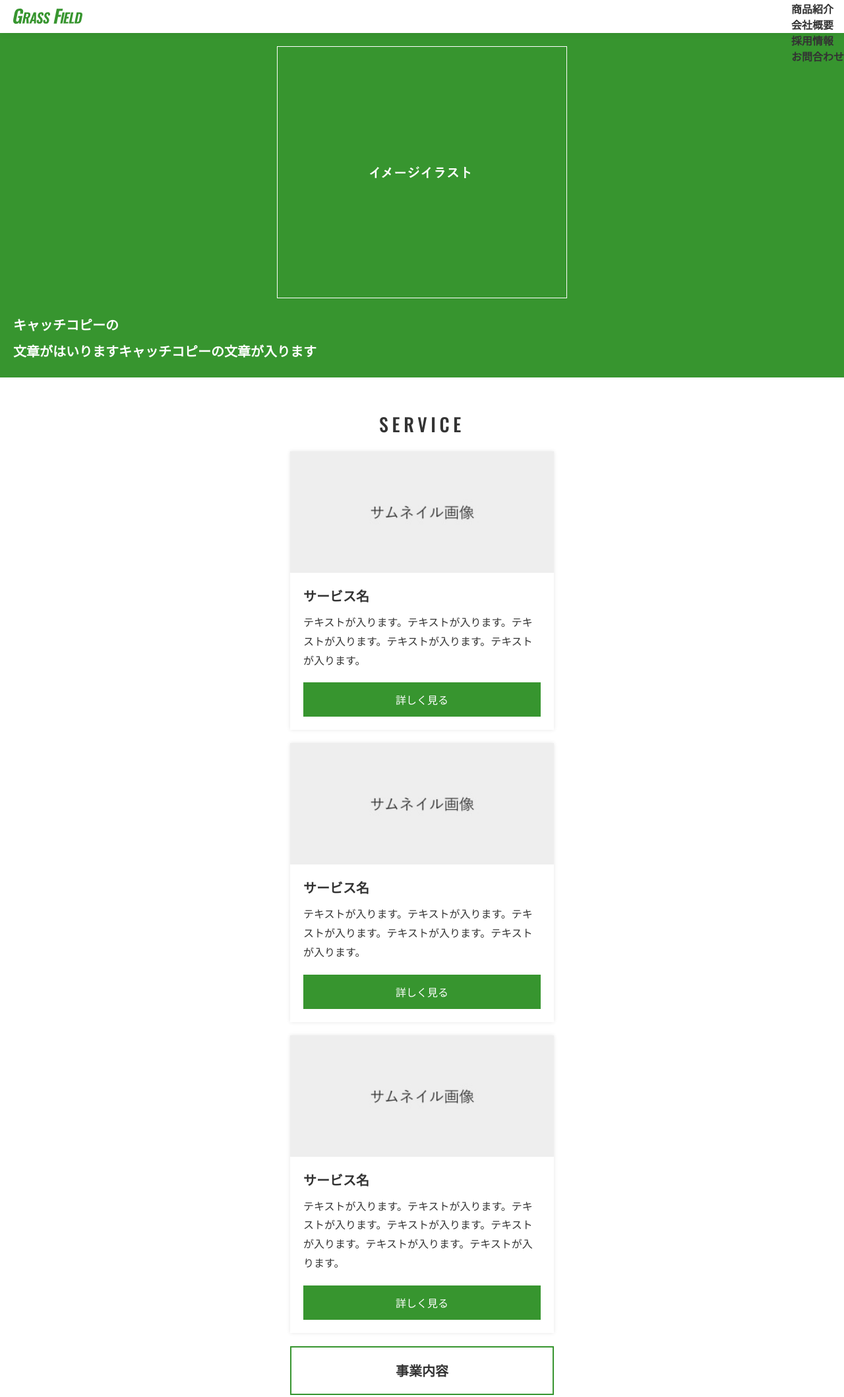
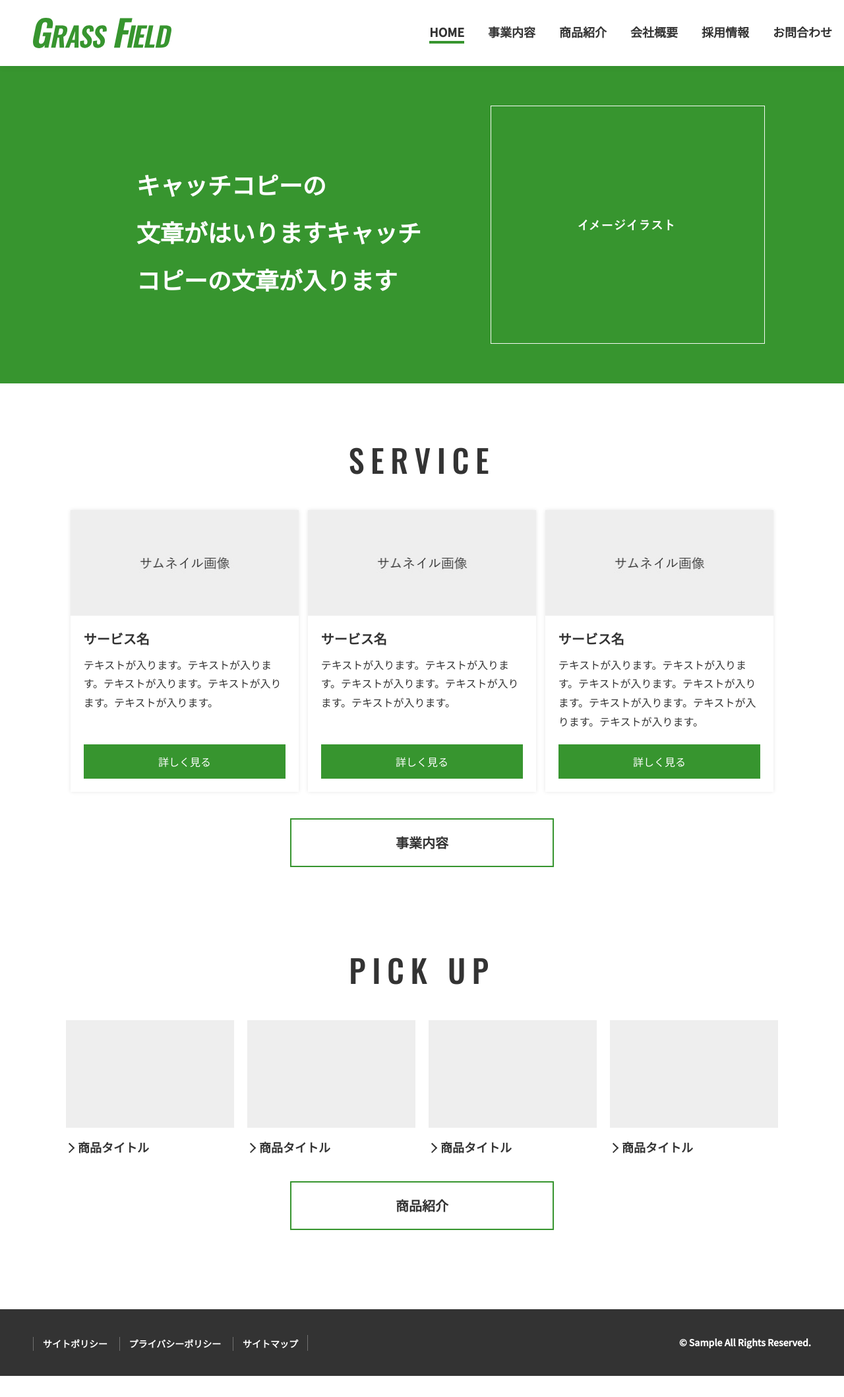
Before and after one commit to eddie-eights/sample_hp, a plain HTML site: page index.html in a window 1280 px wide. Shown: the top 2117 px of the page at 66% size. After the commit the page ends 2085 px from the top, so only its background shows below. Drawn offline with nearby package versions, Linux system fonts and the light colour scheme.

Commit message:
fix/ fix styles

```diff
--- a/css/common.css
+++ b/css/common.css
@@ -209,6 +209,11 @@ a:hover {
 /* PC画面幅 */
 @media screen and (min-width: 992px), print {
 	.header {
+		height: 100px;
+	}
+	.header__logo {
+		width: 210px;
+		margin-left: 50px;
 	}
 }
 
@@ -320,6 +325,25 @@ a:hover {
 /* PC画面幅 */
 @media screen and (min-width: 992px), print {
 	.gnav {
+		display: block;
+		position: static;
+		width: auto;
+		height: auto;
+	}
+	.gnav__list {
+		display: flex;
+	}
+	.gnav__link {
+		display: block;
+		padding: 1em;
+		font-size: 18px;
+	}
+	.gnav__link._current::after {
+		content: "";
+		display: block;
+		width: 100%;
+		height: 4px;
+		background: #37952f;
 	}
 }
 
@@ -333,6 +357,7 @@ a:hover {
 /* PC画面幅 */
 @media screen and (min-width: 992px), print {
 	.mainContents {
+		margin-top: 100px;
 	}
 }
 /*----------------------------------------
@@ -361,8 +386,28 @@ a:hover {
 	text-align: center;
 }
 
-/* PC画面幅 */
-@media screen and (min-width: 992px), print {
+/* タブレット画面幅 */
+@media screen and (min-width: 768px), print {
+	.footer {
+		display: flex;
+		justify-content: space-between;
+		align-items: center;
+		padding: 0 50px;
+	}
+	.footer__menu {
+		border-right: 1px solid #707070;
+	}
+	.footer__menu > li {
+		display: inline-block;
+		border-left: 1px solid #707070;
+		border-bottom: 0;
+	}
+	.footer__menu a {
+		padding: 0 1em;
+	}
+	.footer__menu a:hover {
+		text-decoration: underline;
+	}
 }
 
 /*----------------------------------------
@@ -386,6 +431,8 @@ a:hover {
 /* タブレット画面幅 */
 @media screen and (min-width: 768px), print {
 	.section {
+		padding-top: 80px;
+		padding-bottom: 80px;
 	}
 }
 /*----------------------------------------
@@ -403,6 +450,10 @@ a:hover {
 
 /* タブレット画面幅 */
 @media screen and (min-width: 768px), print {
+	.headingL {
+		margin-bottom: 40px;
+		font-size: 48px;
+	}
 }
 /*----------------------------------------
 	button
@@ -445,6 +496,7 @@ a:hover {
 }
 /* タブレット画面幅 */
 @media screen and (min-width: 768px), print {
-	.conterButton {
+	.centerButton {
+		margin: 40px auto;
 	}
 }
--- a/css/top.css
+++ b/css/top.css
@@ -27,6 +27,27 @@
 
 /* タブレット画面幅 */
 @media screen and (min-width: 768px), print {
+	.mainVisual {
+		padding: 40px 0;
+	}
+	.mainVisual__inner {
+		max-width: 1080px;
+		margin: auto;
+		flex-direction: row;
+		justify-content: space-between;
+		align-items: center;
+	}
+	.mainVisual__catch {
+		display: flex;
+		justify-content: center;
+		padding: 0 calc((90 / 1080) * 100%);
+		font-size: 36px;
+		font-size: min(3.33vw, 36px);
+	}
+	.mainVisual__image {
+		flex-shrink: 0;
+		width: 40%;
+	}
 }
 
 /* serviceList
@@ -61,38 +82,49 @@
 }
 
 /* タブレット画面幅 */
-@media screen and (min-width:768px), print {
-
+@media screen and (min-width: 768px), print {
+	.serviceList {
+		flex-direction: row;
+		justify-content: space-between;
+	}
+	.serviceList__item {
+		display: flex;
+		flex-direction: column;
+		width: calc((100% - 40px) / 3);
+	}
+	.serviceList__btn {
+		margin-top: auto;
+	}
 }
 
 /* pickupList
 ----------------------------------------*/
-.pickupList{
+.pickupList {
 	display: flex;
 	flex-wrap: wrap;
 	justify-content: space-between;
 	margin-top: -20px;
 }
-.pickupList__item{
-  width: calc((100% - 15px) /2);
+.pickupList__item {
+	width: calc((100% - 15px) / 2);
 	margin-top: 20px;
 }
-.pickupList__item a{
+.pickupList__item a {
 	color: inherit;
 	font-weight: bold;
 	text-decoration: none;
 }
-.pickupList__thumb{
+.pickupList__thumb {
 	width: 100%;
 }
-.pickupList__title{
+.pickupList__title {
 	position: relative;
 	margin-top: 1em;
 	padding-left: 1em;
 	font-size: 14px;
 	line-height: 1.3em;
 }
-.pickupList__title::before{
+.pickupList__title::before {
 	position: absolute;
 	left: 0;
 	top: 0.4em;
@@ -100,17 +132,42 @@
 	display: block;
 	width: 0.6em;
 	height: 0.6em;
-  border-top:2px solid;
-  border-right:2px solid;
+	border-top: 2px solid;
+	border-right: 2px solid;
 	transform: rotate(45deg);
 }
 
 /* タブレット画面幅 */
-@media screen and (min-width:768px), print {
-
+@media screen and (min-width: 768px), print {
+	.pickupList__item {
+		width: calc((100% - 40px) / 3);
+	}
+	.pickupList::after {
+		content: "";
+		display: block;
+		width: calc((100% - 40px) / 3);
+	}
+	.pickupList__title {
+		font-size: 18px;
+		transition: all 0.3s;
+	}
+	.pickupList__item a:hover .pickupList__title {
+		color: #37952f;
+	}
 }
 
 /* PC画面幅 */
-@media screen and (min-width:992px), print {
-
+@media screen and (min-width: 992px), print {
+	.pickupList__item {
+		width: calc((100% - 60px) / 4);
 	}
+  .pickupList::after,
+  .pickupList::before {
+    content: "";
+    display: block;
+		width: calc((100% - 60px) / 4);
+  }
+  .pickupList::before {
+    order: 1;
+  }
+}
--- a/index.html
+++ b/index.html
@@ -1,36 +1,60 @@
 <!DOCTYPE html>
 <html lang="ja">
 	<head>
-  <meta charset="UTF-8">
-  <meta http-equiv="X-UA-Compatible" content="IE=edge">
-  <meta name="viewport" content="width=device-width, initial-scale=1.0">
+		<meta charset="UTF-8" />
+		<meta http-equiv="X-UA-Compatible" content="IE=edge" />
+		<meta name="viewport" content="width=device-width, initial-scale=1.0" />
 		<title>Grass Field | HOME</title>
-  <meta name="description" content="株式会社Grass Fieldの公式Wウェブサイトです。">
-  <link rel="stylesheet" href="css/common.css">
-  <link rel="stylesheet" href="css/top.css">
-  <link rel="preconnect" href="https://fonts.gstatic.com">
-  <link href="https://fonts.googleapis.com/css2?family=Noto+Sans+JP:wght@400;500&family=Oswald:wght@500&display=swap" rel="stylesheet">
+		<meta
+			name="description"
+			content="株式会社Grass Fieldの公式Wウェブサイトです。" />
+		<link rel="stylesheet" href="css/common.css" />
+		<link rel="stylesheet" href="css/top.css" />
+		<link rel="preconnect" href="https://fonts.gstatic.com" />
+		<link
+			href="https://fonts.googleapis.com/css2?family=Noto+Sans+JP:wght@400;500&family=Oswald:wght@500&display=swap"
+			rel="stylesheet" />
 	</head>
 	<body>
 		<header class="header">
-    <h1 class="header__logo"><a href="/"><img src="img/logo.svg" alt="株式会社Grass Field"></a></h1>
-    <button id="js-btnHamburger" class="hamburger "><span class="hamburger__line"></span></button>
-    <nav class="gnav">
+			<h1 class="header__logo">
+				<a href="/"><img src="img/logo.svg" alt="株式会社Grass Field" /></a>
+			</h1>
+			<button id="js-btnHamburger" class="hamburger">
+				<span class="hamburger__line"></span>
+			</button>
+			<nav class="gnav" id="js-gnav">
 				<ul class="gnav__list">
-        <li class="gnav__item"><a href="/" class="gnav__link _current">Home</a></li>
-        <li class="gnav__item"><a href="/service/" class="gnav__link">事業内容</a></li>
-        <li class="gnav__item"><a href="/products/" class="gnav__link">商品紹介</a></li>
-        <li class="gnav__item"><a href="/company/" class="gnav__link">会社概要</a></li>
-        <li class="gnav__item"><a href="/recruit/" class="gnav__link">採用情報</a></li>
-        <li class="gnav__item"><a href="/contact/" class="gnav__link">お問合わせ</a></li>
+					<li class="gnav__item">
+						<a href="#" class="gnav__link _current">Home</a>
+					</li>
+					<li class="gnav__item">
+						<a href="#" class="gnav__link">事業内容</a>
+					</li>
+					<li class="gnav__item">
+						<a href="#" class="gnav__link">商品紹介</a>
+					</li>
+					<li class="gnav__item">
+						<a href="#" class="gnav__link">会社概要</a>
+					</li>
+					<li class="gnav__item">
+						<a href="#" class="gnav__link">採用情報</a>
+					</li>
+					<li class="gnav__item">
+						<a href="#" class="gnav__link">お問合わせ</a>
+					</li>
 				</ul>
 			</nav>
 		</header>
 		<main class="mainContents">
 			<div class="mainVisual">
 				<div class="mainVisual__inner">
-        <p class="mainVisual__catch">キャッチコピーの<br>文章がはいりますキャッチコピーの文章が入ります</p>
-        <div class="mainVisual__image"><img src="img/mv_illust.svg" alt="イメージイラスト"></div>
+					<p class="mainVisual__catch">
+						キャッチコピーの<br />文章がはいりますキャッチコピーの文章が入ります
+					</p>
+					<div class="mainVisual__image">
+						<img src="img/mv_illust.svg" alt="イメージイラスト" />
+					</div>
 				</div>
 			</div>
 
@@ -39,31 +63,60 @@
 					<h2 class="headingL">Service</h2>
 					<ul class="serviceList">
 						<li class="serviceList__item">
-            <div class="serviceList__thumb"><img src="img/dmy_thumb01.jpg" srcset="img/dmy_thumb01@2x.jpg 2x" alt=""></div>
+							<div class="serviceList__thumb">
+								<img
+									src="img/dmy_thumb01.jpg"
+									srcset="img/dmy_thumb01@2x.jpg 2x"
+									alt="" />
+							</div>
 							<dl class="serviceList__data">
 								<dt>サービス名</dt>
-              <dd>テキストが入ります。テキストが入ります。テキストが入ります。テキストが入ります。テキストが入ります。</dd>
+								<dd>
+									テキストが入ります。テキストが入ります。テキストが入ります。テキストが入ります。テキストが入ります。
+								</dd>
 							</dl>
-            <p class="serviceList__btn"><a href="#" class="buttonM">詳しく見る</a></p>
+							<p class="serviceList__btn">
+								<a href="#" class="buttonM">詳しく見る</a>
+							</p>
 						</li>
 						<li class="serviceList__item">
-            <div class="serviceList__thumb"><img src="img/dmy_thumb01.jpg" srcset="img/dmy_thumb01@2x.jpg 2x" alt=""></div>
+							<div class="serviceList__thumb">
+								<img
+									src="img/dmy_thumb01.jpg"
+									srcset="img/dmy_thumb01@2x.jpg 2x"
+									alt="" />
+							</div>
 							<dl class="serviceList__data">
 								<dt>サービス名</dt>
-              <dd>テキストが入ります。テキストが入ります。テキストが入ります。テキストが入ります。テキストが入ります。</dd>
+								<dd>
+									テキストが入ります。テキストが入ります。テキストが入ります。テキストが入ります。テキストが入ります。
+								</dd>
 							</dl>
-            <p class="serviceList__btn"><a href="#" class="buttonM">詳しく見る</a></p>
+							<p class="serviceList__btn">
+								<a href="#" class="buttonM">詳しく見る</a>
+							</p>
 						</li>
 						<li class="serviceList__item">
-            <div class="serviceList__thumb"><img src="img/dmy_thumb01.jpg" srcset="img/dmy_thumb01@2x.jpg 2x" alt=""></div>
+							<div class="serviceList__thumb">
+								<img
+									src="img/dmy_thumb01.jpg"
+									srcset="img/dmy_thumb01@2x.jpg 2x"
+									alt="" />
+							</div>
 							<dl class="serviceList__data">
 								<dt>サービス名</dt>
-              <dd>テキストが入ります。テキストが入ります。テキストが入ります。テキストが入ります。テキストが入ります。テキストが入ります。テキストが入ります。</dd>
+								<dd>
+									テキストが入ります。テキストが入ります。テキストが入ります。テキストが入ります。テキストが入ります。テキストが入ります。テキストが入ります。
+								</dd>
 							</dl>
-            <p class="serviceList__btn"><a href="#" class="buttonM">詳しく見る</a></p>
+							<p class="serviceList__btn">
+								<a href="#" class="buttonM">詳しく見る</a>
+							</p>
 						</li>
 					</ul>
-        <p class="centerButton"><a href="./service/" class="buttonL">事業内容</a></p>
+					<p class="centerButton">
+						<a href="./service/" class="buttonL">事業内容</a>
+					</p>
 				</section>
 
 				<section class="section">
@@ -71,32 +124,49 @@
 					<ul class="pickupList">
 						<li class="pickupList__item">
 							<a href="#">
-              <img src="img/dmy_thumb02.jpg" srcset="img/dmy_thumb02@2x.jpg 2x" alt="" class="pickupList__thumb">
+								<img
+									src="img/dmy_thumb02.jpg"
+									srcset="img/dmy_thumb02@2x.jpg 2x"
+									alt=""
+									class="pickupList__thumb" />
 								<p class="pickupList__title">商品タイトル</p>
 							</a>
 						</li>
 						<li class="pickupList__item">
 							<a href="#">
-              <img src="img/dmy_thumb02.jpg" srcset="img/dmy_thumb02@2x.jpg 2x" alt="" class="pickupList__thumb">
+								<img
+									src="img/dmy_thumb02.jpg"
+									srcset="img/dmy_thumb02@2x.jpg 2x"
+									alt=""
+									class="pickupList__thumb" />
 								<p class="pickupList__title">商品タイトル</p>
 							</a>
 						</li>
 						<li class="pickupList__item">
 							<a href="#">
-              <img src="img/dmy_thumb02.jpg" srcset="img/dmy_thumb02@2x.jpg 2x" alt="" class="pickupList__thumb">
-              <p class="pickupList__title">長い商品タイトルタイトル最大30文字までありえます</p>
+								<img
+									src="img/dmy_thumb02.jpg"
+									srcset="img/dmy_thumb02@2x.jpg 2x"
+									alt=""
+									class="pickupList__thumb" />
+								<p class="pickupList__title">商品タイトル</p>
 							</a>
 						</li>
 						<li class="pickupList__item">
 							<a href="#">
-              <img src="img/dmy_thumb02.jpg" srcset="img/dmy_thumb02@2x.jpg 2x" alt="" class="pickupList__thumb">
+								<img
+									src="img/dmy_thumb02.jpg"
+									srcset="img/dmy_thumb02@2x.jpg 2x"
+									alt=""
+									class="pickupList__thumb" />
 								<p class="pickupList__title">商品タイトル</p>
 							</a>
 						</li>
 					</ul>
-        <p class="centerButton"><a href="./products/" class="buttonL">商品紹介</a></p>
+					<p class="centerButton">
+						<a href="./products/" class="buttonL">商品紹介</a>
+					</p>
 				</section>
-
 			</div>
 		</main>
 		<footer class="footer">
@@ -105,7 +175,10 @@
 				<li><a href="#">プライバシーポリシー</a></li>
 				<li><a href="#">サイトマップ</a></li>
 			</ul>
-    <p class="footer__copyright"><small lang="en">&copy; Sample All Rights Reserved.</small></p>
+			<p class="footer__copyright">
+				<small lang="en">&copy; Sample All Rights Reserved.</small>
+			</p>
 		</footer>
+		<script src="main.js"></script>
 	</body>
 </html>
--- /dev/null
+++ b/main.js
@@ -0,0 +1,19 @@
+const btnHamburger = document.getElementById("js-btnHamburger");
+const gnav = document.getElementById("js-gnav");
+
+btnHamburger.addEventListener("click", () => {
+	btnHamburger.classList.toggle("_open");
+	gnav.classList.toggle("_open");
+});
+
+
+const navLinks = document.querySelectorAll(".gnav__link");
+
+navLinks.forEach((nav) => {
+	nav.addEventListener("click", () => {
+		navLinks.forEach((nav) => {
+			nav.classList.remove("_current");
+		});
+		nav.classList.add("_current");
+	});
+});
```
Lines whose indentation alone changed are shown as unchanged.
